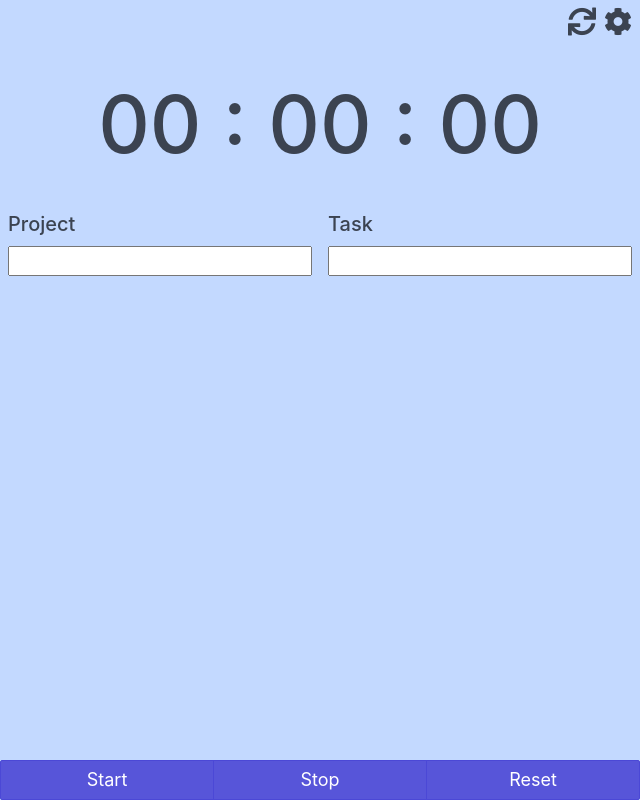
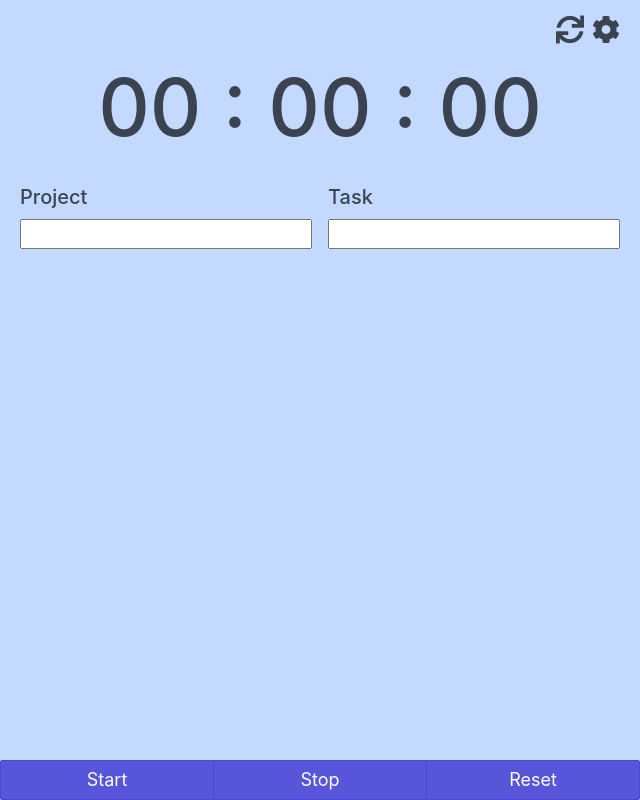
Before and after one commit to alexerhardt/pro-timer, an Electron app: page src/renderer/index.html in a window 640 px wide. Drawn offline with nearby package versions, Linux system fonts and the light colour scheme; no server answers.

Commit message:
finish main layout

```diff
--- a/src/main/index.js
+++ b/src/main/index.js
@@ -28,8 +28,8 @@ const createWindow = () => {
   mainWindow = new BrowserWindow({
     x: mainWindowState.x,
     y: mainWindowState.y,
-    width: mainWindowState.width,
-    height: mainWindowState.height,
+    width: 640,
+    height: 360,
     webPreferences: {
       nodeIntegration: true,
     },
--- a/src/renderer/index.css
+++ b/src/renderer/index.css
@@ -8,8 +8,17 @@ body {
 
 .counter {
     font-size: 4rem;
-    margin-bottom: 2rem;
-    margin-top: 2rem;
+    margin-bottom: 1.5rem;
+    margin-top: 0.75rem;
+}
+
+.pt-3 {
+    padding-top: 1rem;
+}
+
+.px-3 {
+    padding-left: 1rem;
+    padding-right: 1rem;
 }
 
 .fas {
--- a/src/renderer/index.html
+++ b/src/renderer/index.html
@@ -13,7 +13,7 @@
   </head>
   <body>
     <div class="main-view">
-      <div class="container">
+      <div class="container px-3 pt-2">
         <div class="columns">
           <div class="column col-12 pt-2">
             <i class="fas fa-cog toggle-btn"></i>
@@ -22,7 +22,7 @@
         </div>
       </div>
       <h1 class="text-center counter">00 : 00 : 00</h1>
-      <div class="container">
+      <div class="container px-3">
         <div class="columns">
           <div class="column col-6">
             <h5>Project</h5>
```
